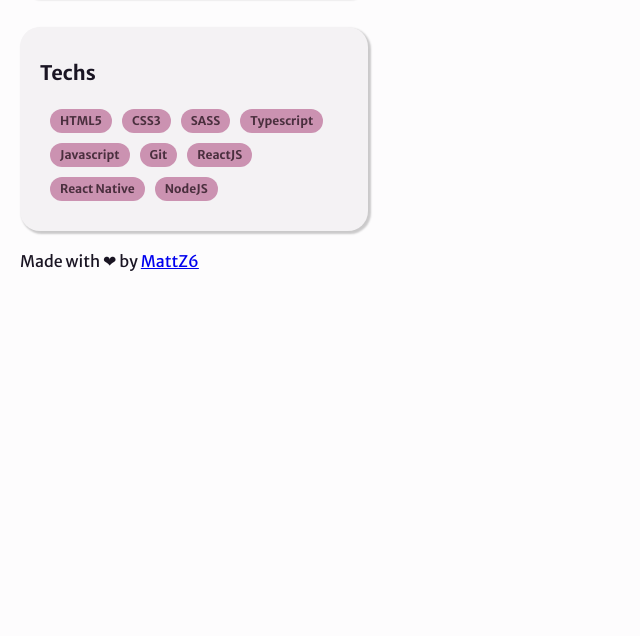
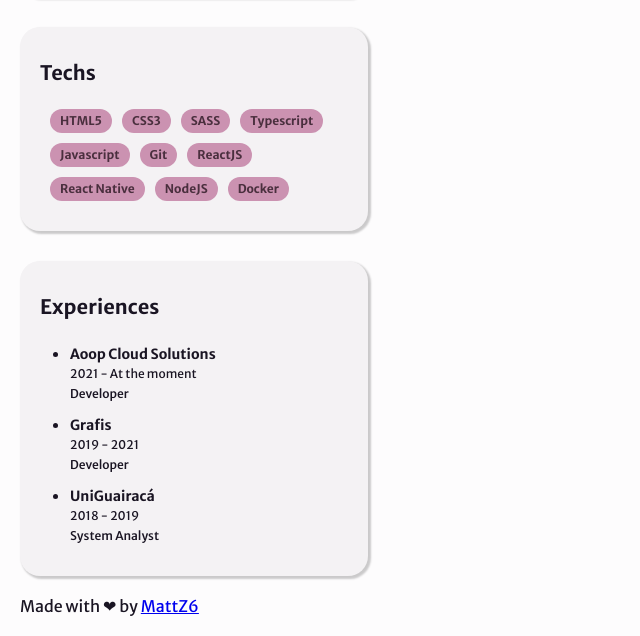
Before and after one commit to MattZ6/discover-portfolio-challenge, a plain HTML site: page index.html in a window 1280 px wide. Shown: the part 542-1178 px from the top of the page, without its empty margins (0-640 px from the left). Before the commit the page ends 833 px from the top, so only its background shows below. Drawn offline with Linux system fonts and the light colour scheme.

Commit message:
feat: add experiences card

```diff
--- a/index.html
+++ b/index.html
@@ -103,6 +103,29 @@
             <li>ReactJS</li>
             <li>React Native</li>
             <li>NodeJS</li>
+            <li>Docker</li>
+          </ul>
+        </div>
+
+        <div class="xp-card">
+          <header>Experiences</header>
+
+          <ul>
+            <li>
+              <strong>Aoop Cloud Solutions</strong>
+              <span>2021 - At the moment</span>
+              <p>Developer</p>
+            </li>
+            <li>
+              <strong>Grafis</strong>
+              <span>2019 - 2021</span>
+              <p>Developer</p>
+            </li>
+            <li>
+              <strong>UniGuairacá</strong>
+              <span>2018 - 2019</span>
+              <p>System Analyst</p>
+            </li>
           </ul>
         </div>
       </aside>
--- /dev/null
+++ b/styles/_xp.scss
@@ -0,0 +1,50 @@
+.xp-card {
+  @include card;
+
+  display: flex;
+  flex-direction: column;
+  gap: $defaultSpacing;
+
+  padding: $defaultSpacing * 1.5 $defaultSpacing;
+
+  > header {
+    font-size: 20px;
+    line-height: 32px;
+    font-weight: 700;
+  }
+
+  > ul {
+    display: flex;
+    flex-direction: column;
+    gap: $defaultSpacing / 2;
+
+    margin: 0;
+    padding: 0;
+
+    padding: 0 $defaultSpacing;
+
+    > li {
+      margin-left: $defaultSpacing / 2;
+
+      > strong {
+        font-size: 14px;
+        line-height: 20px;
+        font-weight: 700;
+      }
+
+      > span {
+        display: block;
+
+        font-size: 12px;
+        line-height: 20px;
+        font-weight: 300;
+      }
+
+      > p {
+        font-size: 12px;
+        line-height: 20px;
+        font-weight: 500;
+      }
+    }
+  }
+}
--- a/styles/main.scss
+++ b/styles/main.scss
@@ -2,6 +2,7 @@
 @import "profile";
 @import "info";
 @import "techs";
+@import "xp";
 
 body {
   display: flex;
```
Also changed, not shown: styles/main.css, 1 other file.
